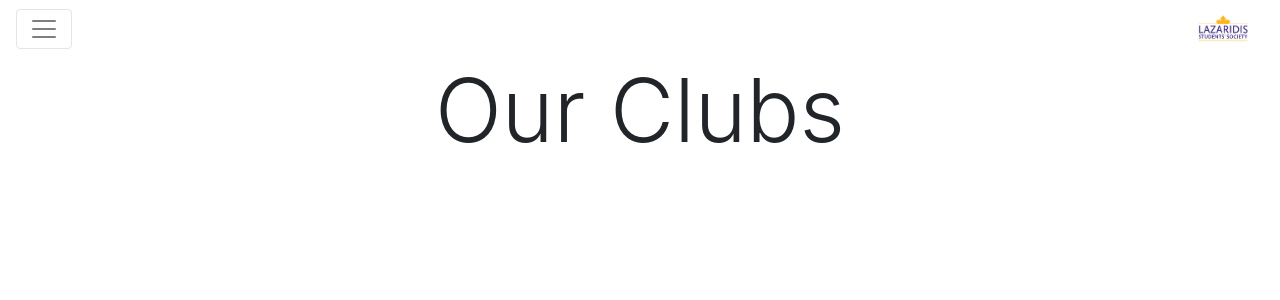
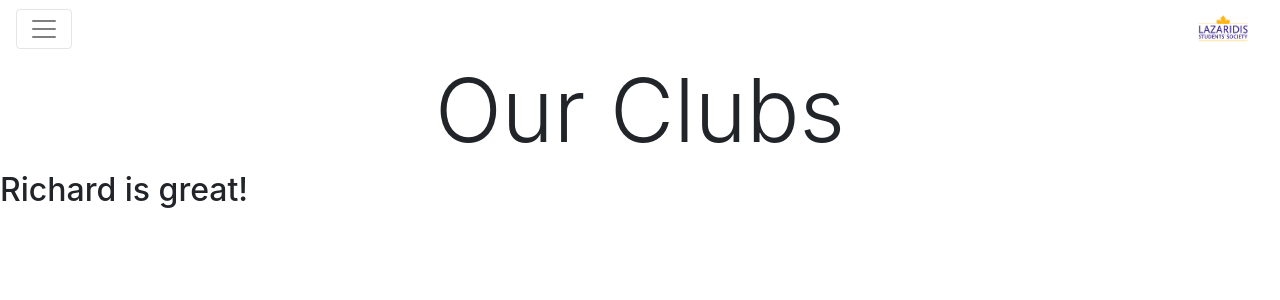
Before and after one commit to hugessen/Lazsoc-Blog, an Angular app: page /clubs in a window 1280 px wide. Shown: the top 300 px of the page. Built offline with nearby package versions, Linux system fonts and the light colour scheme.

Commit message:
Some changes

```diff
--- a/src/app/clubs/clubs.component.html
+++ b/src/app/clubs/clubs.component.html
@@ -1 +1,2 @@
 <h1 class="display-2 text-center">Our Clubs</h1>
+<h2>Richard is great!</h2>
--- a/src/app/clubs/clubs.component.ts
+++ b/src/app/clubs/clubs.component.ts
@@ -10,6 +10,7 @@ export class ClubsComponent implements OnInit {
   constructor() { }
 
   ngOnInit() {
+
   }
 
 }
```
